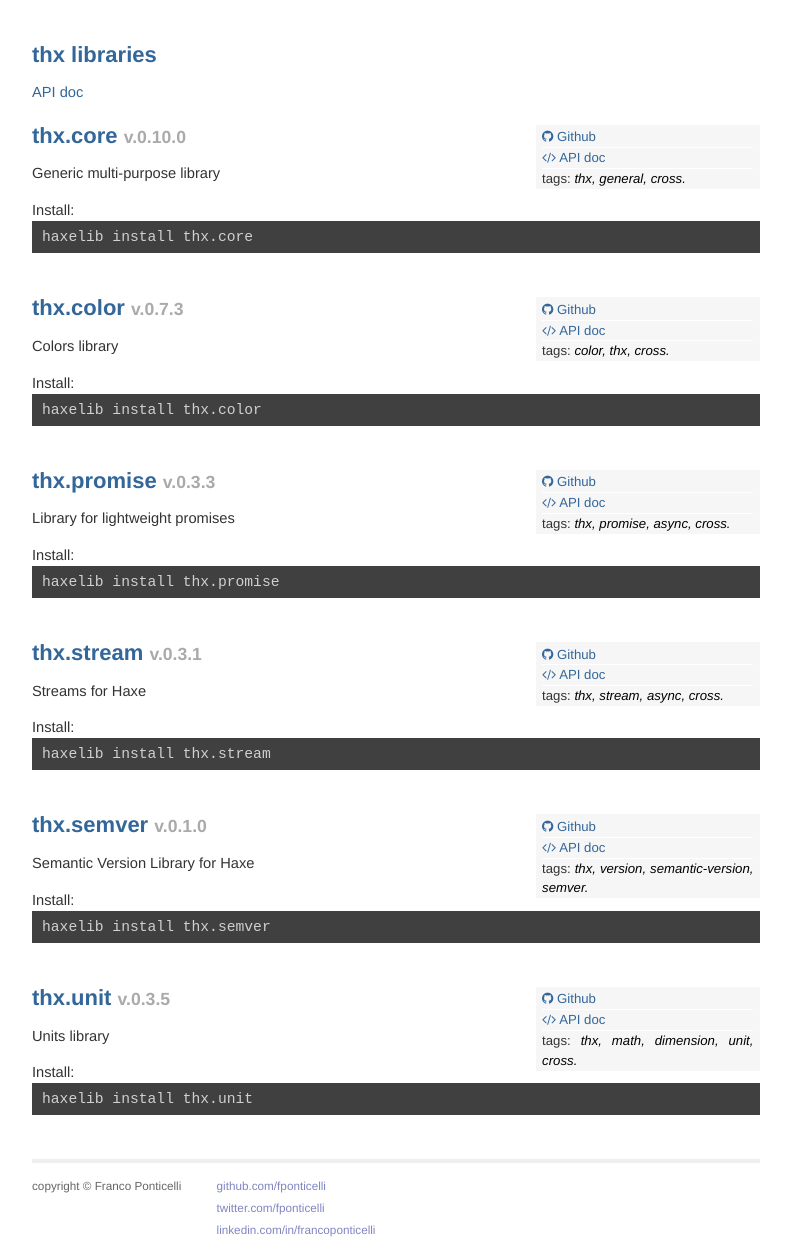
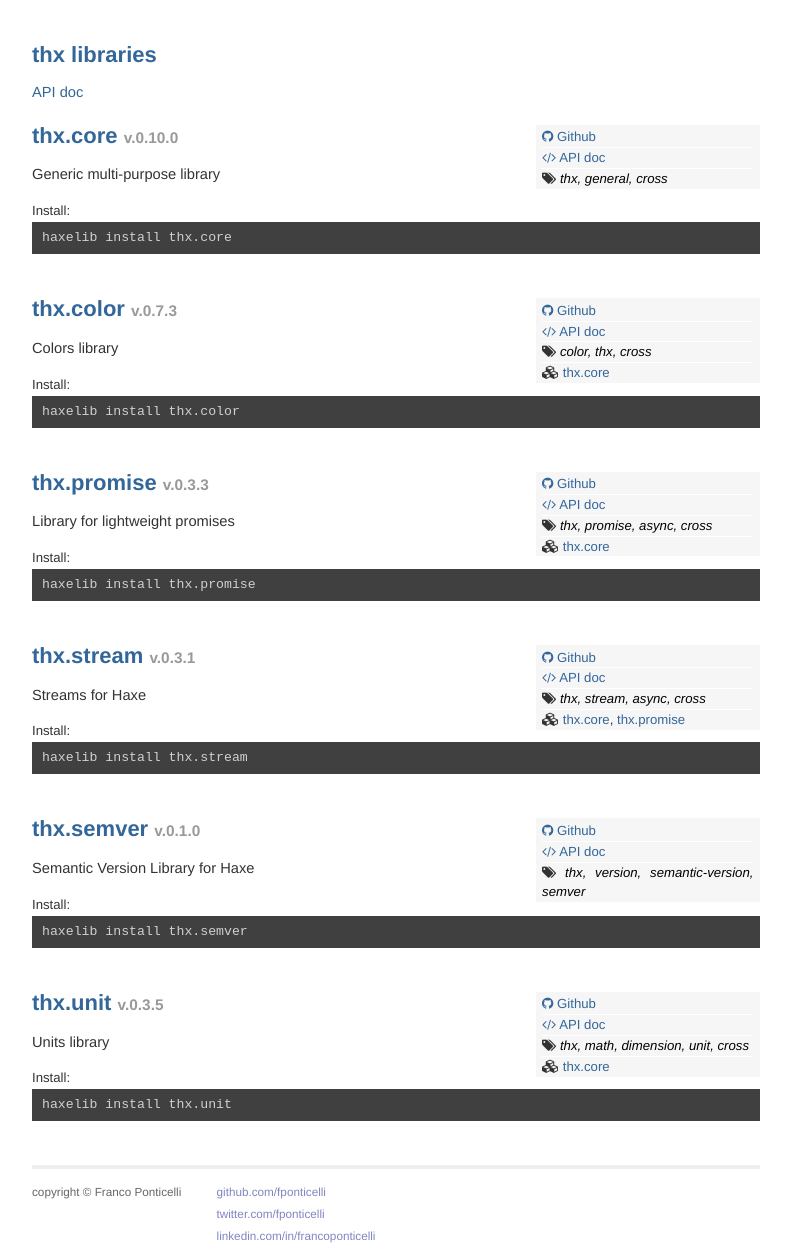
Before and after one commit to thxlib/thxlib.github.io, a Jekyll site: the page built from index.html, in a window 1280 px wide. Shown: the whole page, without its empty margins (244-1035 px from the left). Built offline with Jekyll 4.4.1, drawn with Linux system fonts in a browser that asks for light colours; Markdown is read by kramdown in place of the engine named in the settings.

Commit message:
added dependencies and improved styles

```diff
--- a/css/screen.css
+++ b/css/screen.css
@@ -71,17 +71,12 @@ blockquote {
     background-color: #369;
 }
 
-/*****************************************************************************/
-/*
-/* Site
-/*
-/*****************************************************************************/
-
 .site {
   font-size: 110%;
   text-align: justify;
-  width: 728px;
-  margin: 3em auto 2em auto;
+  max-width: 728px;
+  margin: 3em auto 2em;
+  padding: 0 2em;
   line-height: 1.5em;
   position: relative;
 }
@@ -145,36 +140,23 @@ ul.libraries {
   margin-bottom: 2em;
 }
 
-ul.libraries span {
-  color: #aaa;
-  font-size: 80%;
-}
-
-ul.libraries a {
-  text-align: left;
-}
-
 ul.libraries > li {
   position: relative;
   margin-bottom: 3em;
 }
 
-ul.tags {
-  display: inline;
+ul.libraries > li > p {
+  margin: 1em 240px 1em 0;
 }
 
-ul.tags li {
-  display: inline;
+.tags, .dependencies {
   color: #000;
   font-style: italic;
 }
 
-ul.tags li:after {
-  content: ", ";
-}
-
-ul.tags li:last-child:after {
-  content: ".";
+.version {
+  font-size: 70%;
+  color: #999;
 }
 
 ul.info {
@@ -200,3 +182,7 @@ ul.info > li:last-child {
 .highlight {
   padding: 5px 10px;
 }
+
+.install {
+  font-size: 90%;
+}
--- a/index.html
+++ b/index.html
@@ -15,17 +15,21 @@ title: thx libraries
       <ul class="info">
         <li><a href="{{ library.url }}"><i class="fa fa-github"></i> Github</a></li>
         <li><a href="/api/{{ library.path }}"><i class="fa fa-code"></i> API doc</a></li>
-        <li>
-          tags:
-          <ul class="tags">
-            {% for tag in library.tags %}
-            <li>{{ tag }}</li>
-            {% endfor %}
-          </ul>
+        <li class="list" title="tags">
+          <i class="fa fa-tags"></i> <span class="tags">{{ library.tags | join:', ' }}</span>
         </li>
+        {% if library.dependencies %}
+        <li class="list" title="dependencies">
+          <i class="fa fa-cubes"></i> <span class="">
+          {% for item in library.dependencies %}
+            <a href="/lib/{{ item[0] }}/">{{ item[0] }}{% if item[1].length %} ({{ item[1] }}){% endif %}</a>{% if forloop.last %}{% else %}, {% endif %}
+          {% endfor %}
+          </span>
+        </li>
+        {% endif %}
       </ul>
       <p>{{ library.description }}</p>
-      <div>Install:
+      <div class="install">Install:
         <div class="highlight"><pre><code>haxelib install {{ library.name }}</code></pre></div>
       </div>
     </li>
```
Also changed, not shown: _layouts/library.html (+12 -8 lines), 8 other files.
